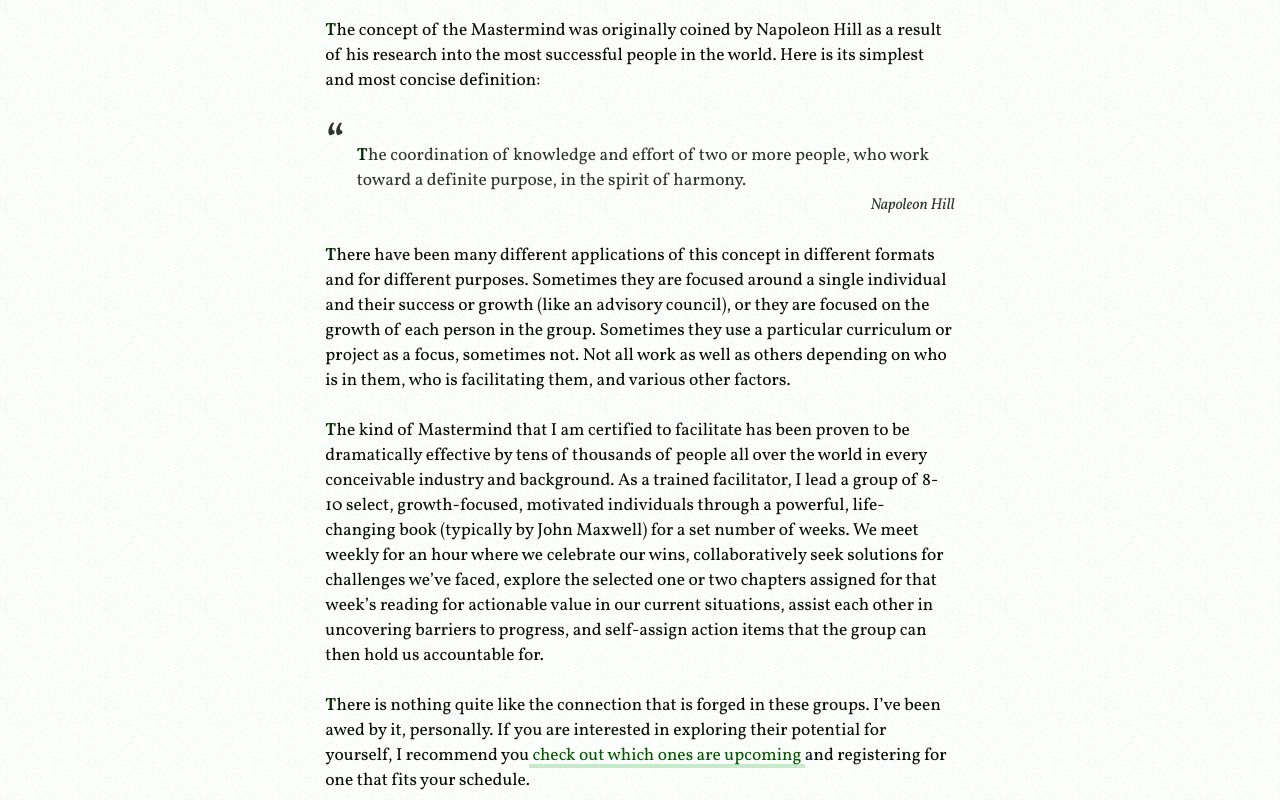
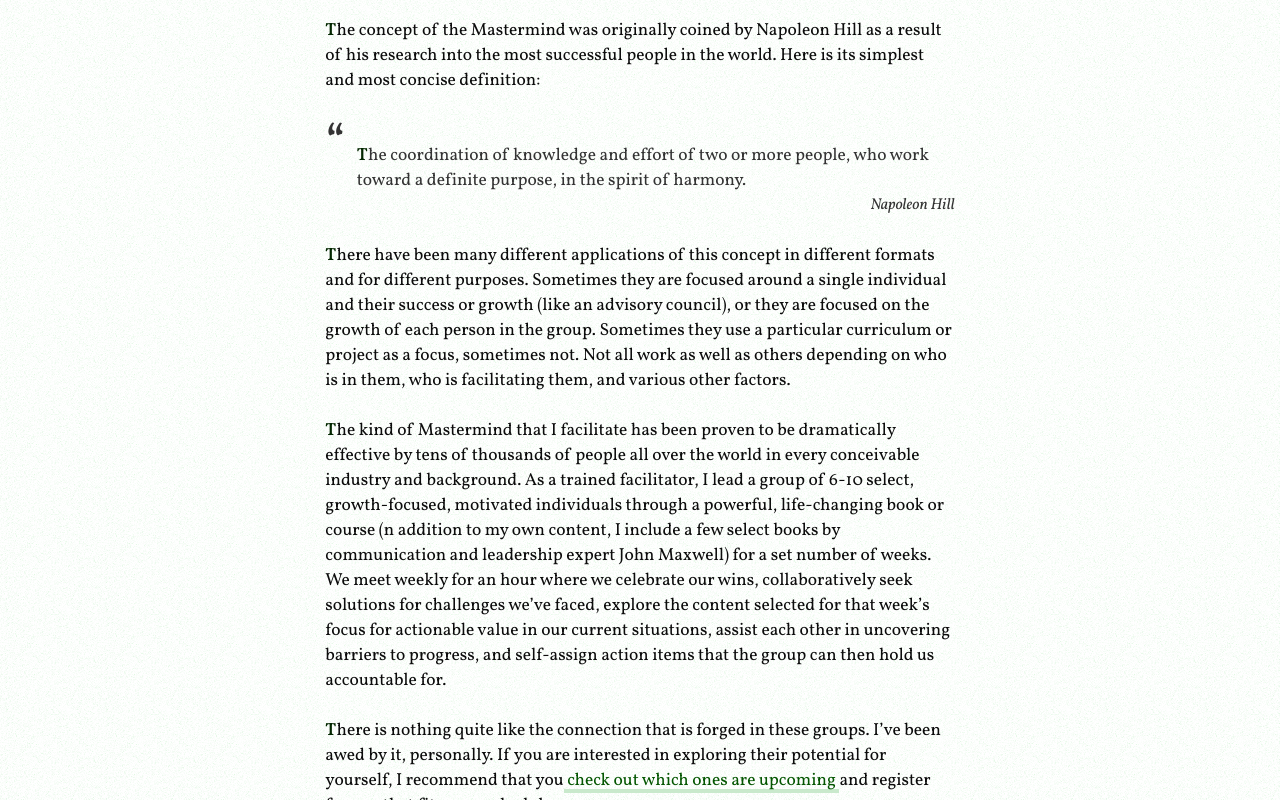
Before and after one commit to MonkeyDZeke/opheron, a Next.js app: page /faq in a window 1280 px wide. Shown: the part 2000-2800 px from the top of the page. Built offline with nearby package versions, Linux system fonts and the light colour scheme.

Commit message:
copy tweaks

```diff
--- a/components/layout.tsx
+++ b/components/layout.tsx
@@ -9,7 +9,10 @@
   return (
     <>
       <div className={styles.tagBar}>
-        <h2>Liberating Your Potential Through the Power of Intentional Habits and Communication</h2>
+        <h2>
+          Liberating You From Digital Burnout &amp; Disengagement
+          Through the Power of Relational Mastery
+        </h2>
       </div>
       <h1 className={styles.logo}><a href="/"><img src="/logo.png" alt="Catalytic Conversations" /></a></h1>
       <nav className={styles.nav}>
--- a/pages/faq.tsx
+++ b/pages/faq.tsx
@@ -89,22 +89,23 @@
                 project as a focus, sometimes not. Not all work as well as others depending on who
                 is in them, who is facilitating them, and various other factors.
               </p>
-              <p>The kind of Mastermind that I am certified to facilitate has been proven to be
+              <p>The kind of Mastermind that I facilitate has been proven to be
                 dramatically effective by tens of thousands of people all over the world in every
                 conceivable industry and background. As a trained facilitator, I lead a group of
-                8-10 select, growth-focused, motivated individuals through a powerful,
-                life-changing book (typically by John Maxwell) for a set number of weeks. We meet
+                6-10 select, growth-focused, motivated individuals through a powerful, life-changing
+                book or course (n addition to my own content, I include a few select books by
+                communication and leadership expert John Maxwell) for a set number of weeks. We meet
                 weekly for an hour where we celebrate our wins, collaboratively seek solutions for
-                challenges we’ve faced, explore the selected one or two chapters assigned for that
-                week’s reading for actionable value in our current situations, assist each other
-                in uncovering barriers to progress, and self-assign action items that the group
-                can then hold us accountable for.
+                challenges we’ve faced, explore the content selected for that week’s focus for
+                actionable value in our current situations, assist each other in uncovering barriers
+                to progress, and self-assign action items that the group can then hold us
+                accountable for.
               </p>
               <p>There is nothing quite like the connection that is forged in these groups. I’ve
                 been awed by it, personally. If you are interested in exploring their potential
-                for yourself, I recommend you
+                for yourself, I recommend that you
                 <LinkTo href="https://courses.opheron.com/masterminds"> check out which ones are upcoming </LinkTo>
-                and registering for one that fits your schedule.
+                and register for one that fits your schedule.
               </p>
             </dd>
             <dt id="coaching" className={styles.active}>
```
